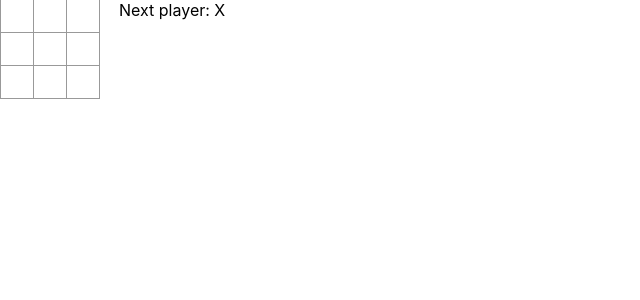
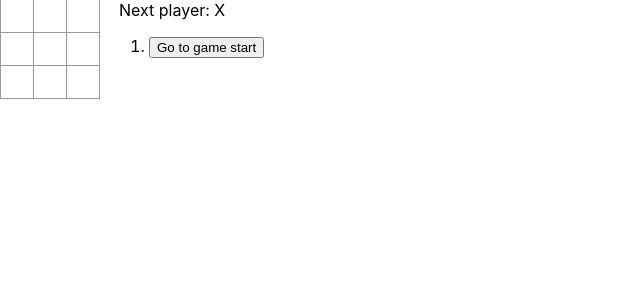
Before and after one commit to KrystianKaminski/react-tutorial, a React (Create React App) app: page / in a window 1280 px wide. Shown: the top 300 px of the page, without its empty margins (0-640 px from the left). Built offline with nearby package versions, Linux system fonts and the light colour scheme.

Commit message:
Showing moves on the screen

```diff
--- a/src/Game.js
+++ b/src/Game.js
@@ -35,6 +35,21 @@ class Game extends React.Component {
         const current = history[history.length - 1]
         const winner = calculateWinner(current.squares)
 
+        const moves = history.map((step, move) => {
+            const desc = move ?
+                'Go to move #' + move :
+                'Go to game start'
+            return (
+                <li>
+                    <button
+                        onClick={() => this.jumpTo(move)}
+                    >
+                        {desc}
+                    </button>
+                </li>
+            )
+        })
+
         let status;
         if (winner) {
             status = 'Winner: ' + winner
@@ -52,7 +67,7 @@ class Game extends React.Component {
                 </div>
                 <div className="game-info">
                     <div>{status}</div>
-                    <ol>{/* TODO */}</ol>
+                    <ol>{moves}</ol>
                 </div>
             </div>
         )
```
